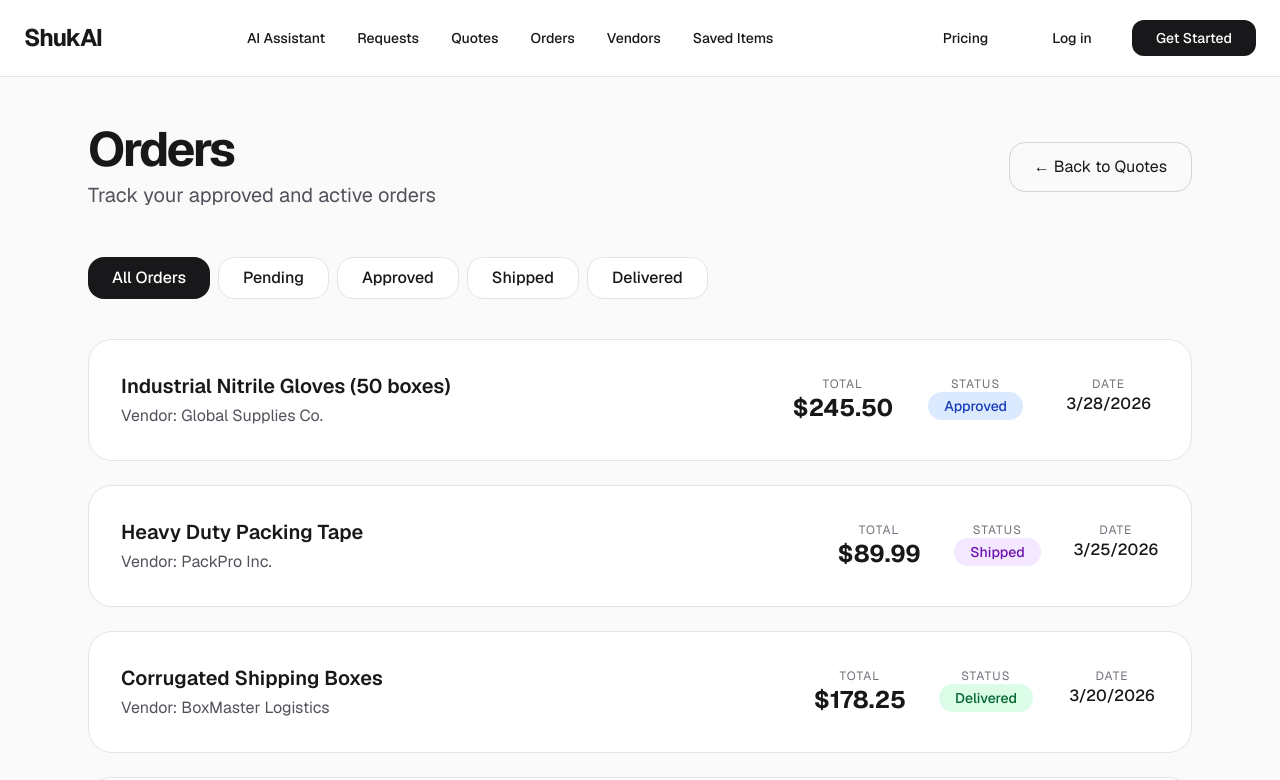
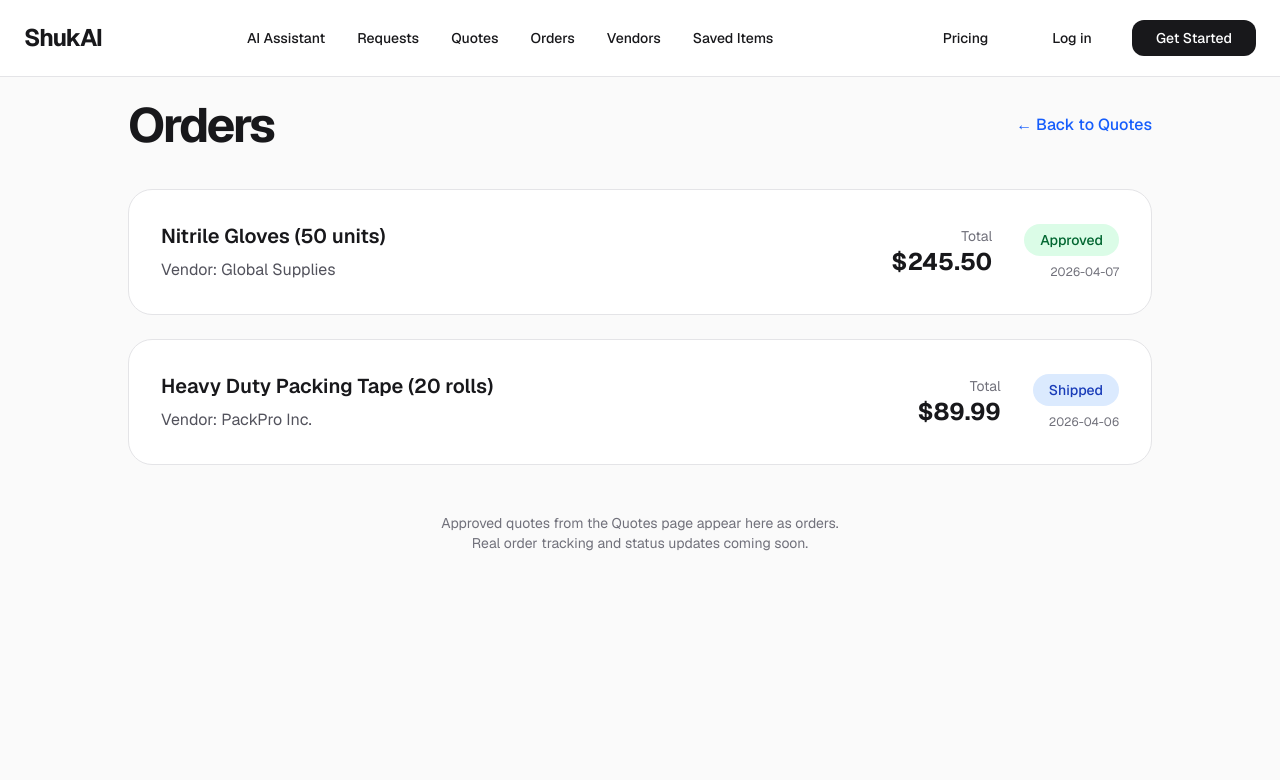
Before and after one commit to Gr33nstonecorp/shuka, a Next.js app: page /orders in a window 1280 px wide. Shown: the top 780 px of the page. Built offline with nearby package versions, Linux system fonts and the light colour scheme.

Commit message:
Update page.tsx

```diff
--- a/app/orders/page.tsx
+++ b/app/orders/page.tsx
@@ -1,7 +1,7 @@
 "use client";
 
+import { useState, useEffect } from "react";
 import Link from "next/link";
-import { useState, useEffect } from "react";
 
 type Order = {
   id: number;
@@ -12,118 +12,92 @@ type Order = {
   date: string;
 };
 
-const statusColors = {
-  pending: "bg-yellow-100 text-yellow-800 dark:bg-yellow-900 dark:text-yellow-300",
-  approved: "bg-blue-100 text-blue-800 dark:bg-blue-900 dark:text-blue-300",
-  shipped: "bg-purple-100 text-purple-800 dark:bg-purple-900 dark:text-purple-300",
-  delivered: "bg-green-100 text-green-800 dark:bg-green-900 dark:text-green-300",
+export default function OrdersPage() {
+  const [orders, setOrders] = useState<Order[]>([
+    {
+      id: 1,
+      item: "Nitrile Gloves (50 units)",
+      vendor: "Global Supplies",
+      total: 245.50,
+      status: "approved",
+      date: "2026-04-07",
+    },
+    {
+      id: 2,
+      item: "Heavy Duty Packing Tape (20 rolls)",
+      vendor: "PackPro Inc.",
+      total: 89.99,
+      status: "shipped",
+      date: "2026-04-06",
+    },
+  ]);
+
+  const getStatusColor = (status: string) => {
+    switch (status) {
+      case "pending": return "bg-yellow-100 text-yellow-800 dark:bg-yellow-900 dark:text-yellow-300";
+      case "approved": return "bg-green-100 text-green-800 dark:bg-green-900 dark:text-green-300";
+      case "shipped": return "bg-blue-100 text-blue-800 dark:bg-blue-900 dark:text-blue-300";
+      case "delivered": return "bg-emerald-100 text-emerald-800 dark:bg-emerald-900 dark:text-emerald-300";
+      default: return "bg-zinc-100 text-zinc-800";
+    }
   };
-
-export default function OrdersPage() {
-  const [orders, setOrders] = useState<Order[]>([]);
-  const [loading, setLoading] = useState(true);
-  const [filter, setFilter] = useState<"all" | "pending" | "approved" | "shipped" | "delivered">("all");
-
-  // Simulate loading real orders (replace with Supabase fetch later)
-  useEffect(() => {
-    setTimeout(() => {
-      const sampleOrders: Order[] = [
-        { id: 1, item: "Industrial Nitrile Gloves (50 boxes)", vendor: "Global Supplies Co.", total: 245.50, status: "approved", date: "2026-03-28" },
-        { id: 2, item: "Heavy Duty Packing Tape", vendor: "PackPro Inc.", total: 89.99, status: "shipped", date: "2026-03-25" },
-        { id: 3, item: "Corrugated Shipping Boxes", vendor: "BoxMaster Logistics", total: 178.25, status: "delivered", date: "2026-03-20" },
-        { id: 4, item: "Shipping Labels (500 sheets)", vendor: "LabelDirect", total: 42.00, status: "pending", date: "2026-04-01" },
-      ];
-      setOrders(sampleOrders);
-      setLoading(false);
-    }, 600);
-  }, []);
-
-  const filteredOrders = filter === "all"
-    ? orders
-    : orders.filter(order => order.status === filter);
 
   const getStatusLabel = (status: string) => {
     return status.charAt(0).toUpperCase() + status.slice(1);
   };
 
-  if (loading) {
   return (
-      <div className="min-h-screen bg-zinc-50 dark:bg-zinc-950 flex items-center justify-center">
-        <div className="text-xl">Loading your orders...</div>
-      </div>
-    );
-  }
-
-  return (
-    <main className="min-h-screen bg-zinc-50 dark:bg-zinc-950 text-zinc-900 dark:text-zinc-100">
-      <div className="max-w-6xl mx-auto px-6 py-12">
-        <div className="flex justify-between items-center mb-12">
-          <div>
+    <main className="min-h-screen bg-zinc-50 dark:bg-zinc-950 text-zinc-900 dark:text-zinc-100 p-6">
+      <div className="max-w-5xl mx-auto">
+        <div className="flex justify-between items-center mb-10">
           <h1 className="text-5xl font-black tracking-tighter">Orders</h1>
-            <p className="text-xl text-zinc-600 dark:text-zinc-400 mt-2">Track your approved and active orders</p>
-          </div>
-          <Link
-            href="/quotes"
-            className="px-6 py-3 border border-zinc-300 dark:border-zinc-700 rounded-2xl hover:bg-zinc-100 dark:hover:bg-zinc-800 transition"
-          >
+          <Link href="/quotes" className="text-blue-600 hover:text-blue-700 font-medium">
             ← Back to Quotes
           </Link>
         </div>
 
-        {/* Filter Tabs */}
-        <div className="flex gap-2 mb-8 overflow-x-auto pb-2">
-          {(["all", "pending", "approved", "shipped", "delivered"] as const).map((status) => (
-            <button
-              key={status}
-              onClick={() => setFilter(status)}
-              className={`px-6 py-2 rounded-2xl font-medium whitespace-nowrap transition ${
-                filter === status
-                  ? "bg-zinc-900 text-white"
-                  : "bg-white dark:bg-zinc-900 border border-zinc-200 dark:border-zinc-800 hover:bg-zinc-100 dark:hover:bg-zinc-800"
-              }`}
-            >
-              {status === "all" ? "All Orders" : getStatusLabel(status)}
-            </button>
-          ))}
-        </div>
-
-        {filteredOrders.length === 0 ? (
-          <div className="bg-white dark:bg-zinc-900 border border-zinc-200 dark:border-zinc-800 rounded-3xl p-16 text-center">
-            <h3 className="text-2xl font-semibold mb-3">No orders found</h3>
-            <p className="text-zinc-600 dark:text-zinc-400">Approve quotes to see them here.</p>
+        {orders.length === 0 ? (
+          <div className="text-center py-20">
+            <div className="text-6xl mb-6">📦</div>
+            <h2 className="text-2xl font-semibold mb-3">No orders yet</h2>
+            <p className="text-zinc-600 mb-8">Approve quotes to create orders here.</p>
+            <Link href="/quotes" className="inline-block px-8 py-4 bg-zinc-900 text-white rounded-2xl hover:bg-black">
+              Go to Quotes
+            </Link>
           </div>
         ) : (
           <div className="space-y-6">
-            {filteredOrders.map((order) => (
-              <div
-                key={order.id}
-                className="bg-white dark:bg-zinc-900 border border-zinc-200 dark:border-zinc-800 rounded-3xl p-8 flex flex-col md:flex-row md:items-center gap-8"
-              >
+            {orders.map((order) => (
+              <div key={order.id} className="bg-white dark:bg-zinc-900 border border-zinc-200 dark:border-zinc-800 rounded-3xl p-8">
+                <div className="flex flex-col md:flex-row md:items-center justify-between gap-6">
                   <div className="flex-1">
-                  <div className="font-semibold text-xl mb-1">{order.item}</div>
+                    <div className="font-semibold text-xl mb-2">{order.item}</div>
                     <div className="text-zinc-600 dark:text-zinc-400">Vendor: {order.vendor}</div>
                   </div>
 
-                <div className="grid grid-cols-3 gap-8 text-center flex-shrink-0">
-                  <div>
-                    <div className="text-xs uppercase tracking-widest text-zinc-500">Total</div>
+                  <div className="flex items-center gap-8">
+                    <div className="text-right">
+                      <div className="text-sm text-zinc-500">Total</div>
                       <div className="text-2xl font-bold">${order.total.toFixed(2)}</div>
                     </div>
+
                     <div>
-                    <div className="text-xs uppercase tracking-widest text-zinc-500">Status</div>
-                    <div className={`inline-block px-4 py-1 rounded-full text-sm font-medium ${statusColors[order.status]}`}>
+                      <div className={`inline-block px-4 py-1.5 rounded-full text-sm font-medium ${getStatusColor(order.status)}`}>
                         {getStatusLabel(order.status)}
                       </div>
+                      <div className="text-xs text-zinc-500 mt-2 text-right">{order.date}</div>
                     </div>
-                  <div>
-                    <div className="text-xs uppercase tracking-widest text-zinc-500">Date</div>
-                    <div className="font-medium">{new Date(order.date).toLocaleDateString()}</div>
                   </div>
                 </div>
               </div>
             ))}
           </div>
         )}
+
+        <div className="mt-12 text-center text-sm text-zinc-500">
+          Approved quotes from the Quotes page appear here as orders.<br />
+          Real order tracking and status updates coming soon.
+        </div>
       </div>
     </main>
   );
```
Lines whose indentation alone changed are shown as unchanged.
